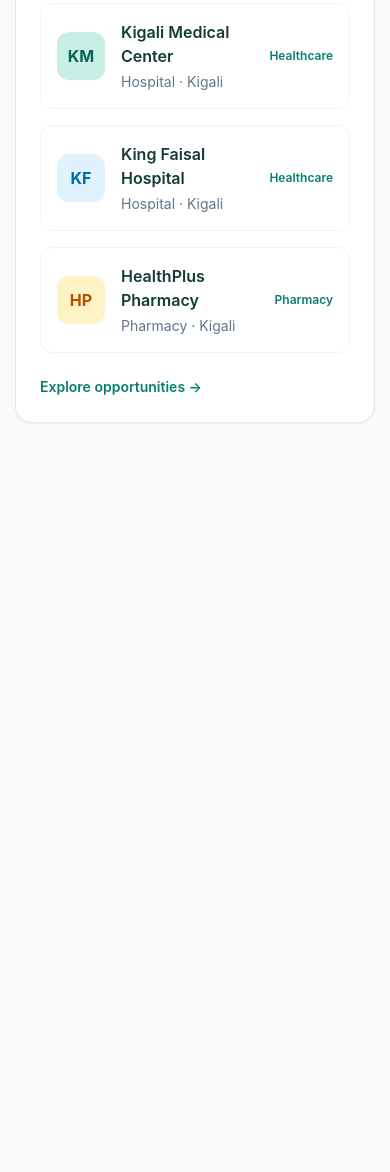
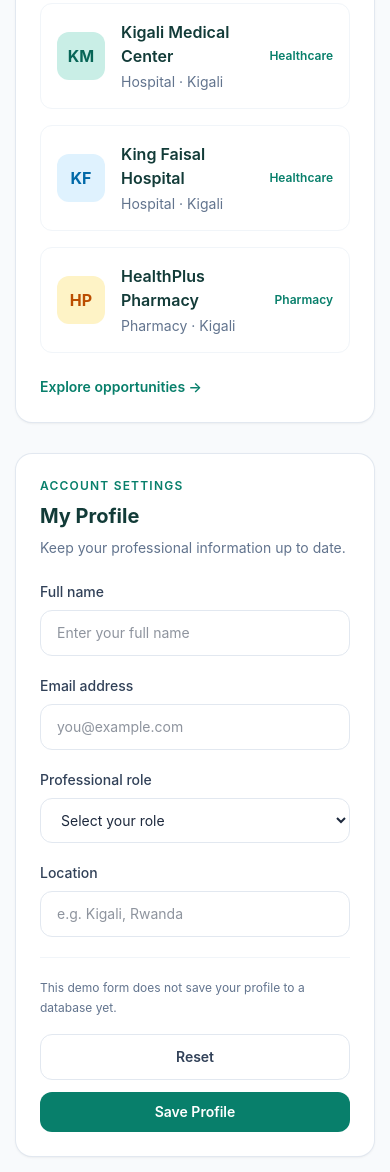
Before and after one commit to marquise-ange/week3-tailwind-dashboard, a website: page index.html in a window 390 px wide. Shown: the part 2525-3697 px from the top of the page. Before the commit the page ends 2963 px from the top, so only its background shows below. Drawn offline with Linux system fonts and the light colour scheme.

Commit message:
Add responsive user profile form

```diff
--- a/index.html
+++ b/index.html
@@ -497,7 +497,85 @@
                         Explore opportunities &rarr;
                     </a>
                 </article>
+            </section>
 
+            <!-- Profile Form -->
+            <section id="profile" class="card mt-8">
+                <div class="mb-6">
+                    <p class="mb-2 text-xs font-semibold uppercase tracking-widest text-brand-600">
+                        Account settings
+                    </p>
+                    <h2 class="text-xl font-bold text-brand-900">
+                        My Profile
+                    </h2>
+                    <p class="mt-2 text-sm text-slate-500">
+                        Keep your professional information up to date.
+                    </p>
+                </div>
+
+                <form action="#" method="get" class="space-y-5">
+                    <div class="grid grid-cols-1 gap-5 md:grid-cols-2">
+                        <div>
+                            <label for="full-name" class="mb-2 block text-sm font-medium text-slate-700">
+                                Full name
+                            </label>
+                            <input id="full-name" name="full-name" type="text" autocomplete="name"
+                                placeholder="Enter your full name" required
+                                class="w-full rounded-xl border border-slate-200 px-4 py-3 text-sm outline-none transition focus:border-brand-600 focus:ring-2 focus:ring-brand-100">
+                        </div>
+
+                        <div>
+                            <label for="email" class="mb-2 block text-sm font-medium text-slate-700">
+                                Email address
+                            </label>
+                            <input id="email" name="email" type="email" autocomplete="email"
+                                placeholder="you@example.com" required
+                                class="w-full rounded-xl border border-slate-200 px-4 py-3 text-sm outline-none transition focus:border-brand-600 focus:ring-2 focus:ring-brand-100">
+                        </div>
+
+                        <div>
+                            <label for="professional-role" class="mb-2 block text-sm font-medium text-slate-700">
+                                Professional role
+                            </label>
+                            <select id="professional-role" name="professional-role" required
+                                class="w-full rounded-xl border border-slate-200 bg-white px-4 py-3 text-sm outline-none transition focus:border-brand-600 focus:ring-2 focus:ring-brand-100">
+                                <option value="">Select your role</option>
+                                <option value="pharmacist">Pharmacist</option>
+                                <option value="clinical-pharmacist">Clinical Pharmacist</option>
+                                <option value="pharmacy-assistant">Pharmacy Assistant</option>
+                                <option value="pharmacy-technician">Pharmacy Technician</option>
+                                <option value="pharmacy-student">Pharmacy Student</option>
+                                <option value="other">Other</option>
+                            </select>
+                        </div>
+
+                        <div>
+                            <label for="location" class="mb-2 block text-sm font-medium text-slate-700">
+                                Location
+                            </label>
+                            <input id="location" name="location" type="text" autocomplete="address-level2"
+                                placeholder="e.g. Kigali, Rwanda"
+                                class="w-full rounded-xl border border-slate-200 px-4 py-3 text-sm outline-none transition focus:border-brand-600 focus:ring-2 focus:ring-brand-100">
+                        </div>
+                    </div>
+
+                    <div class="border-t border-slate-100 pt-5">
+                        <p class="text-xs leading-5 text-slate-500">
+                            This demo form does not save your profile to a database yet.
+                        </p>
+
+                        <div class="mt-4 flex flex-col gap-3 sm:flex-row sm:justify-end">
+                            <button type="reset"
+                                class="inline-flex items-center justify-center rounded-xl border border-slate-200 px-5 py-3 text-sm font-semibold text-slate-700 transition hover:bg-slate-50 focus:outline-2 focus:outline-offset-2 focus:outline-brand-600">
+                                Reset
+                            </button>
+
+                            <button type="submit" class="btn-primary">
+                                Save Profile
+                            </button>
+                        </div>
+                    </div>
+                </form>
             </section>
 
         </main>
```
Also changed, not shown: style.css.
